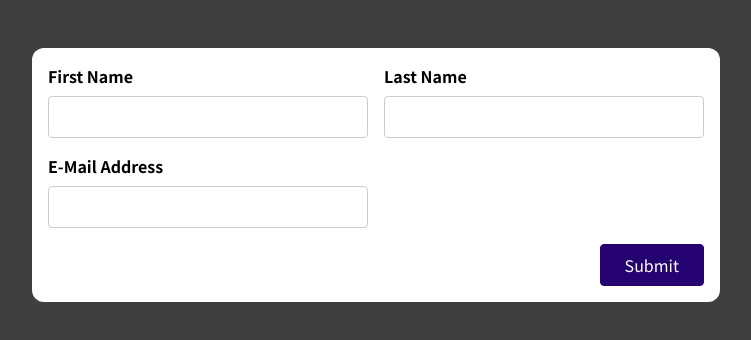
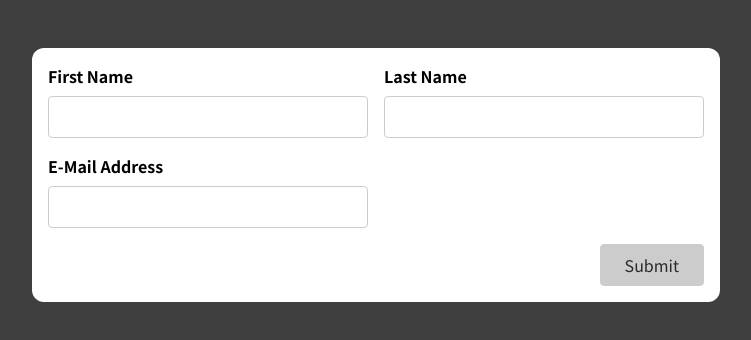
Before and after one commit to MZHoffman/forms-training, a React (Create React App) app: page / in a window 1280 px wide. Shown: the top 340 px of the page, without its empty margins (264-1015 px from the left). Built offline with nearby package versions, Linux system fonts and the light colour scheme.

Commit message:
Disabling submit if any od inputs is invalid

```diff
--- a/src/components/BasicForm.js
+++ b/src/components/BasicForm.js
@@ -35,6 +35,9 @@ const BasicForm = (props) => {
   const lastNameHasError = !lastNameInputIsValid && lastNameIsTouched
   const emailInputIsValid = firstNameInputValue.trim() !== ''
   const emailHasError = !emailInputIsValid && emailIsTouched
+
+  const isFormInvalid =
+    !firstNameInputIsValid && !lastNameInputIsValid && !emailInputIsValid
 
   return (
     <form>
@@ -74,7 +77,7 @@ const BasicForm = (props) => {
         {emailHasError && <p>Email must not be empty</p>}
       </div>
       <div className='form-actions'>
-        <button>Submit</button>
+        <button disabled={isFormInvalid}>Submit</button>
       </div>
     </form>
   )
```
